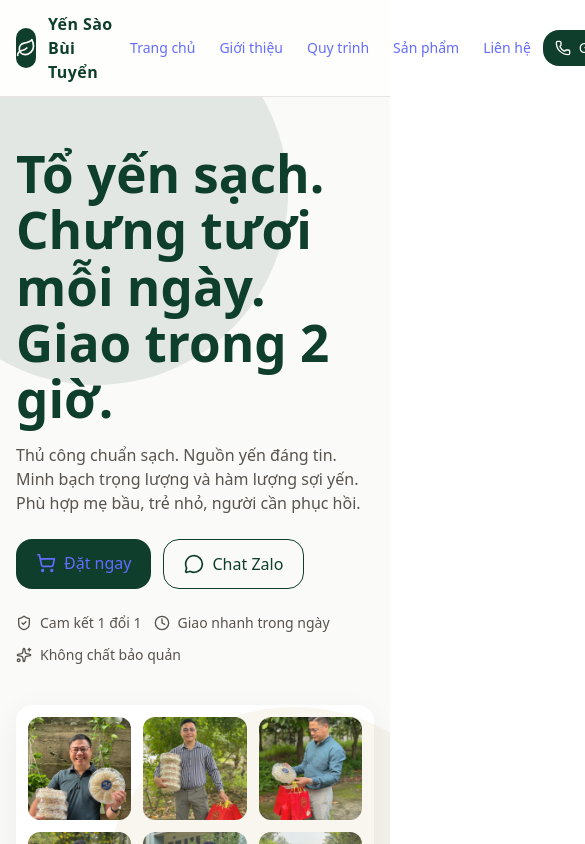
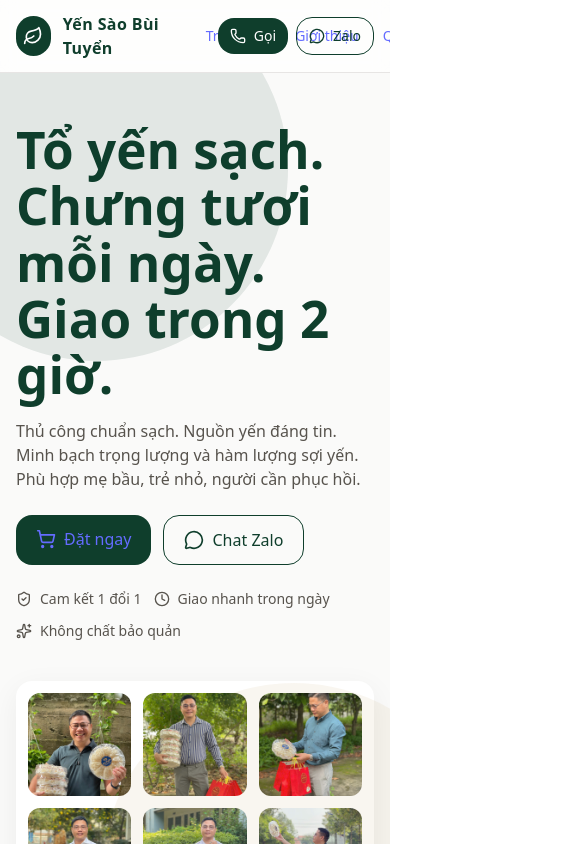
Before and after one commit to thetechguyfromvietnam/yen-sao, a React (Vite) app: page / in a window 390 px wide. Shown: the top 844 px of the page, 585 px wide, since content can reach past the window. Built offline with nearby package versions, Linux system fonts and the light colour scheme.

Commit message:
fix(mobile): prevent header overflow on small screens\n- Constrain nav with flex-1/min-w-0/max-w-full\n- Hide horizontal overflow on page container

```diff
--- a/src/pages/layout.jsx
+++ b/src/pages/layout.jsx
@@ -5,7 +5,7 @@ export default function Layout({ children }) {
     <div className="bg-stone-50 text-stone-800 min-h-screen flex flex-col">
       {/* NAVBAR */}
       <header className="bg-white shadow-sm sticky top-0 z-10">
-        <div className="max-w-7xl mx-auto px-4 py-4 flex items-center justify-between gap-3">
+        <div className="max-w-7xl mx-auto px-4 py-4 flex items-center gap-3">
           <Link to="/" className="flex items-center gap-3">
             <img
               src="/pictures/logo.png"
@@ -17,7 +17,7 @@ export default function Layout({ children }) {
             </span>
           </Link>
 
-          <nav className="flex gap-6 text-sm x-scroll whitespace-nowrap">
+          <nav className="flex-1 min-w-0 flex gap-6 text-sm x-scroll whitespace-nowrap max-w-full">
             <Link to="/">Trang chủ</Link>
             <Link to="/about">Giới thiệu</Link>
             <Link to="/quy-trinh">Quy trình</Link>
--- a/src/pages/yen-sao-bui-tuyen.jsx
+++ b/src/pages/yen-sao-bui-tuyen.jsx
@@ -101,17 +101,17 @@ export default function YenSaoBuiTuyen(){
 
 
   return (
-    <div className={`${theme.brand.bg} text-stone-800 min-h-screen`}>
+    <div className={`${theme.brand.bg} text-stone-800 min-h-screen`} style={{overflowX:'hidden'}}>
       {/* NAV */}
       <header className="sticky top-0 z-30 backdrop-blur supports-[backdrop-filter]:bg-white/70 bg-white/60 border-b border-stone-200">
-        <div className="mx-auto max-w-7xl px-4 py-3 flex items-center justify-between gap-3">
+        <div className="mx-auto max-w-7xl px-4 py-3 flex items-center gap-3">
           <a href="#top" className="flex items-center gap-3">
             <span className="h-10 w-10 grid place-items-center rounded-full" style={{background: theme.brand.primary}}>
               <Leaf className="h-5 w-5 text-white" />
             </span>
             <span className="font-semibold tracking-wide" style={{color: theme.brand.primary}}>Yến Sào Bùi Tuyển</span>
           </a>
-            <nav className="flex gap-6 text-sm x-scroll whitespace-nowrap">
+            <nav className="flex-1 min-w-0 flex gap-6 text-sm x-scroll whitespace-nowrap max-w-full">
             <Link to="/">Trang chủ</Link>
             <Link to="/about">Giới thiệu</Link>
             <Link to="/quy-trinh">Quy trình</Link>
```
